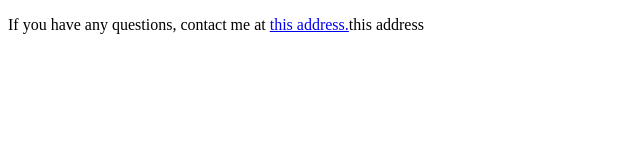
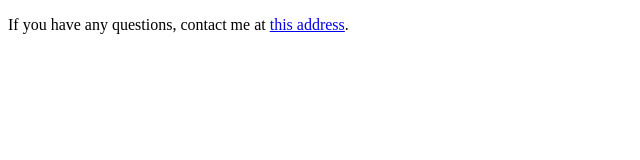
Before and after one commit to ste001/simple-nodejs-app, a plain HTML site: page contact-me.html in a window 1280 px wide. Shown: the full height of the page, 0-640 px from the left. Drawn offline with Linux system fonts and the light colour scheme.

Commit message:
Correct a small mistake

```diff
--- a/contact-me.html
+++ b/contact-me.html
@@ -8,6 +8,6 @@
 </head>
 <body>
   <p>If you have any questions, contact me at
-    <a href="mailto:asso99@hotmail.com"> this address.</a>this address</p>
+    <a href="mailto:asso99@hotmail.com"> this address</a>.</p>
 </body>
 </html>
```
